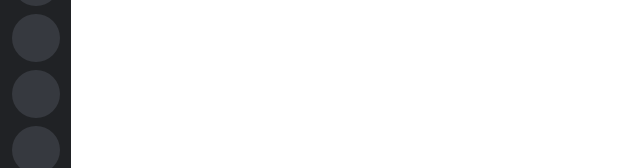
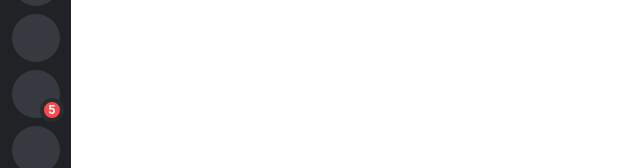
Before and after one commit to CaueFurui/discord-interface-clone, a React (Create React App) app: page / in a window 1280 px wide. Shown: the part 287-455 px from the top of the page, without its empty margins (0-640 px from the left). Built offline with nearby package versions, Linux system fonts and the light colour scheme; the HTML template or start-up script is replaced by a standard one.

Commit message:
added notifications and mentions on buttons

```diff
--- a/src/components/ServerButton/styles.ts
+++ b/src/components/ServerButton/styles.ts
@@ -25,11 +25,42 @@
     };
 
     &::before{
+        width: 9px;
+        height: 9px;
 
+        position: absolute;
+        left: -17px;
+        top: calc(50% - 4.5px);
+
+        background-color: var(--white);
+        border-radius: 50%;
+
+        content: '';
+
+        display: ${props => props.hasNotification ? 'inline' : 'none'};
     };
 
     &::after{
+        background-color: var(--notification);
+        width: auto;
+        height: 16px;
 
+        padding: 0 4px;
+
+        position: absolute;
+        bottom: -4px;
+        right: -4px;
+
+        border-radius: 12px;
+        border: 4px solid var(--quaternary);
+
+        text-align: right;
+        font-size: 13px;
+        font-weight: bold;
+        color: var(--white);
+
+    content: '${props => props.mentions && props.mentions}';
+    display: ${props => props.mentions && props.mentions > 0 ? 'inline' : 'none'};
     };
 
     transition: border-radius .2s, background-color .2s;
```
